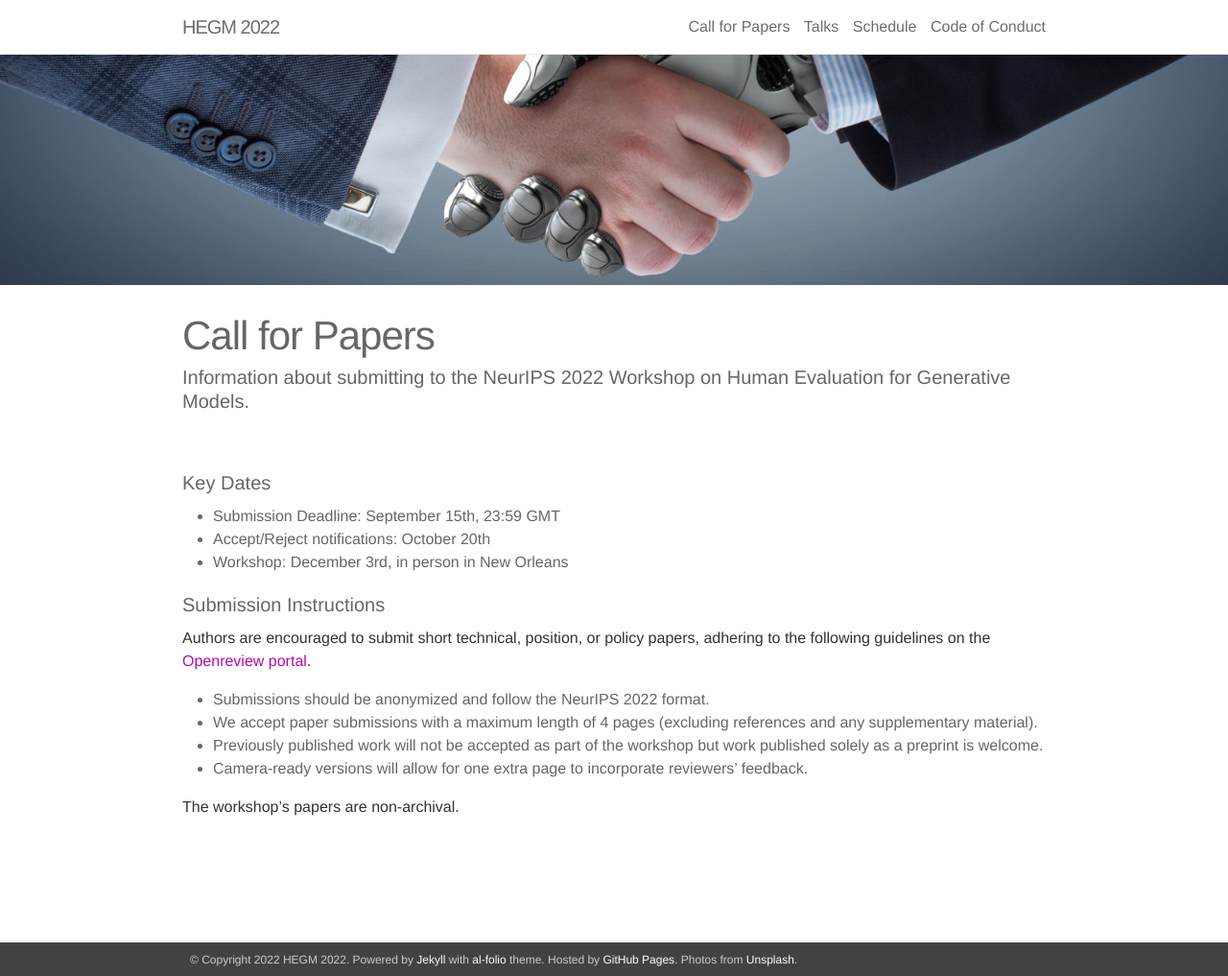
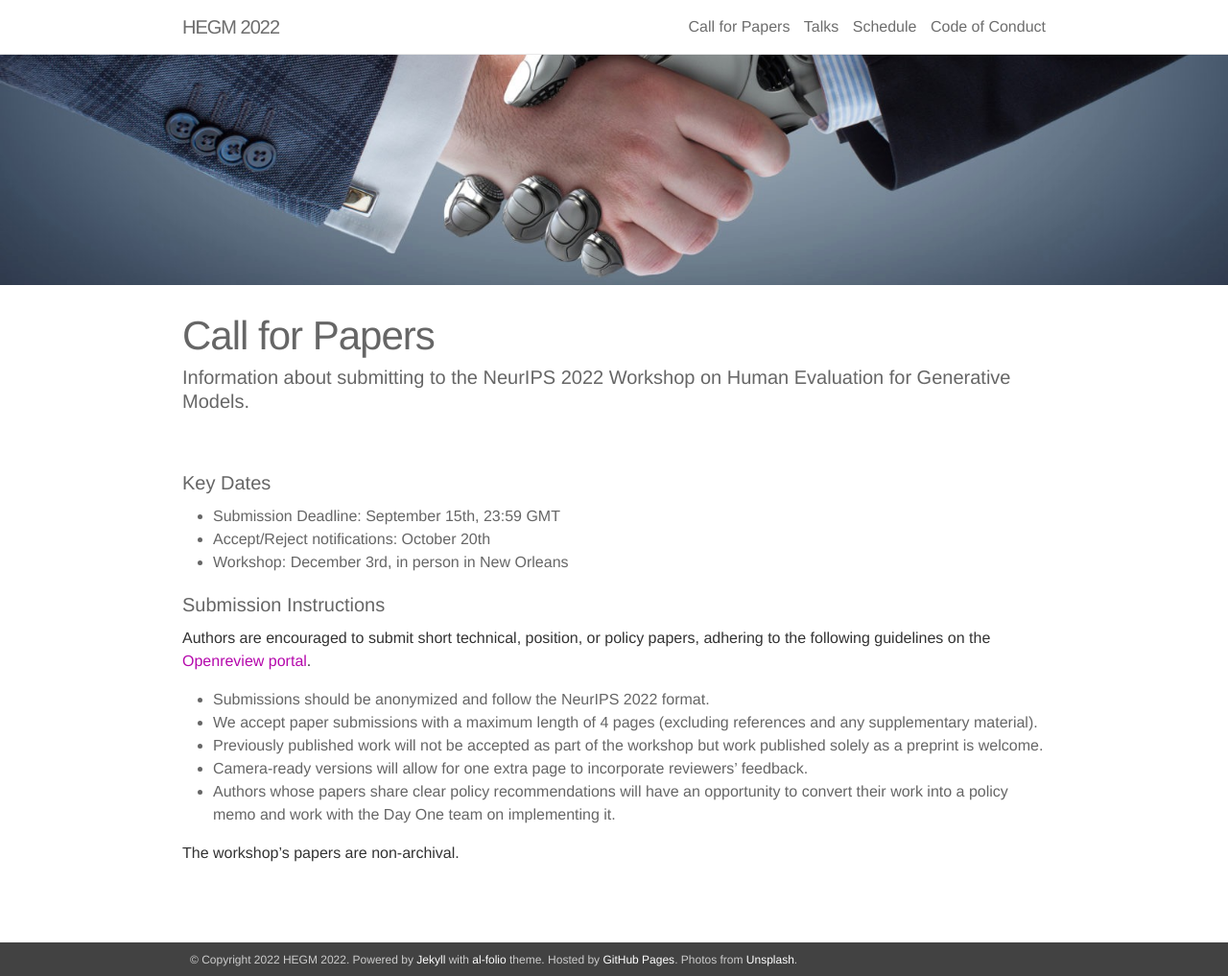
Before and after one commit to acmi-lab/humaneval-workshop, a Jekyll site: the page built from _pages/04_instructions.md, in a window 1280 px wide and 1017 px high. Shown: the whole window at 96% size. Built offline with Jekyll 4.4.1, drawn with Linux system fonts in a browser that asks for light colours; nearby versions of some CDN libraries.

Commit message:
Update CFP

```diff
--- a/_pages/04_instructions.md
+++ b/_pages/04_instructions.md
@@ -19,5 +19,6 @@ Authors are encouraged to submit short technical, position, or policy papers, ad
 * We accept paper submissions with a maximum length of 4 pages (excluding references and any supplementary material).
 * Previously published work will not be accepted as part of the workshop but work published solely as a preprint is welcome.
 * Camera-ready versions will allow for one extra page to incorporate reviewers' feedback.
+* Authors whose papers share clear policy recommendations will have an opportunity to convert their work into a policy memo and work with the Day One team on implementing it.
 
 The workshop's papers are non-archival.
```
